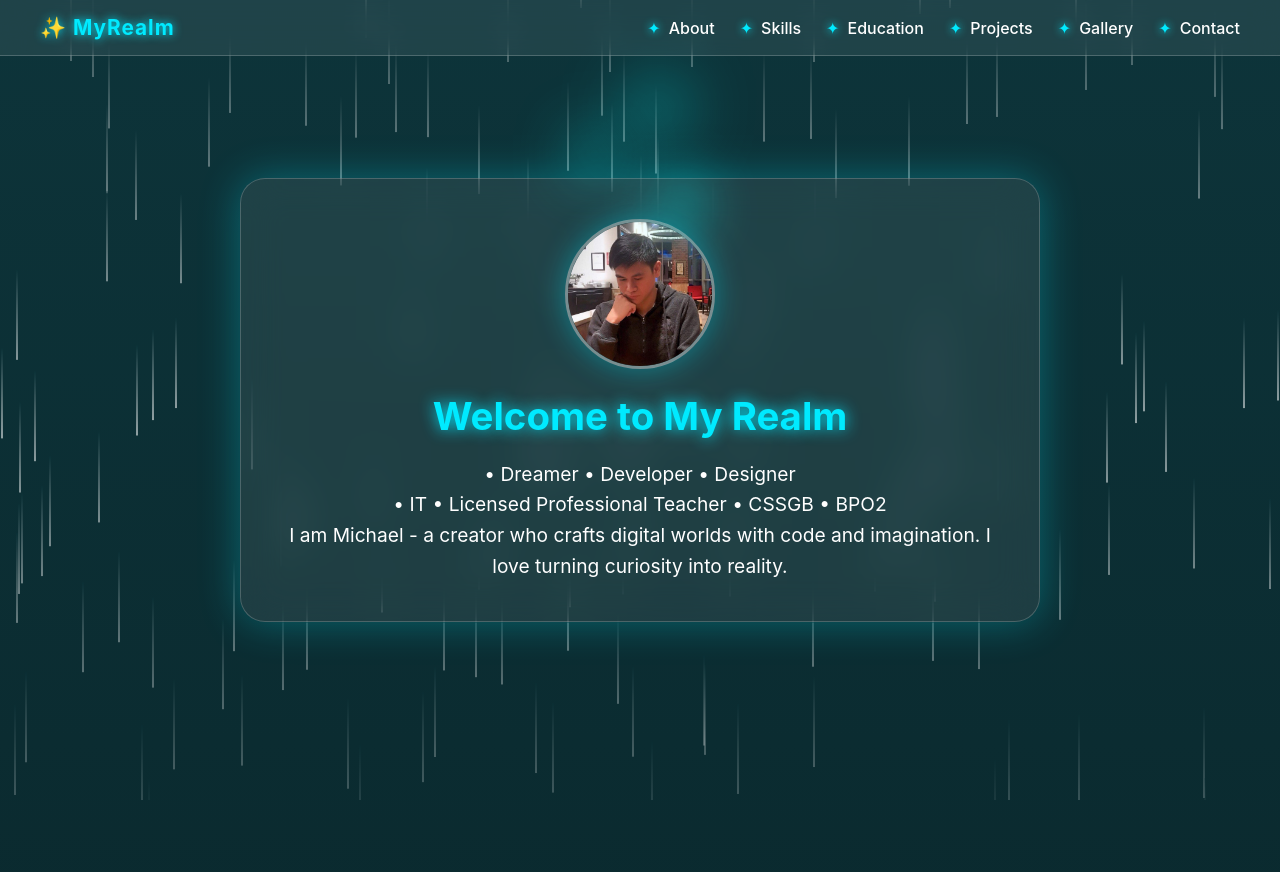
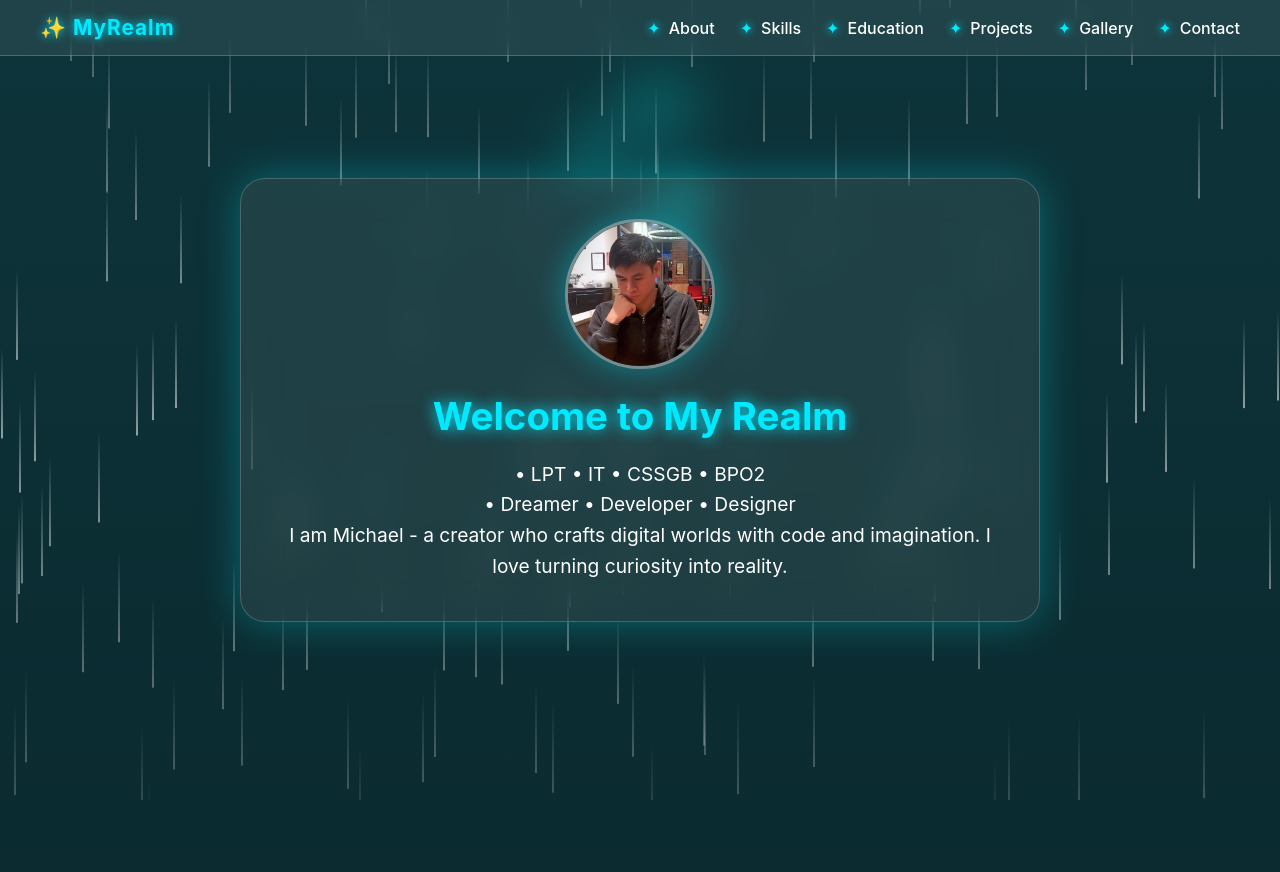
Before and after one commit to MGALARIO/My-Portfolio, a plain HTML site: page index.html in a window 1280 px wide. Shown: the top 872 px of the page. Drawn offline with Linux system fonts and the light colour scheme.

Commit message:
Updated About Section.

```diff
--- a/index.html
+++ b/index.html
@@ -308,8 +308,8 @@
       <div class="smoke"></div>
     </div>
     <h2>Welcome to My Realm</h2>
+    <p>• LPT • IT • CSSGB • BPO2</p>
     <p>• Dreamer • Developer • Designer </p>
-    <p>• IT • Licensed Professional Teacher • CSSGB • BPO2</p>
     <p>I am Michael - a creator who crafts digital worlds with code and imagination. I love turning curiosity into reality.</p>
   </div>
 </section>
```
